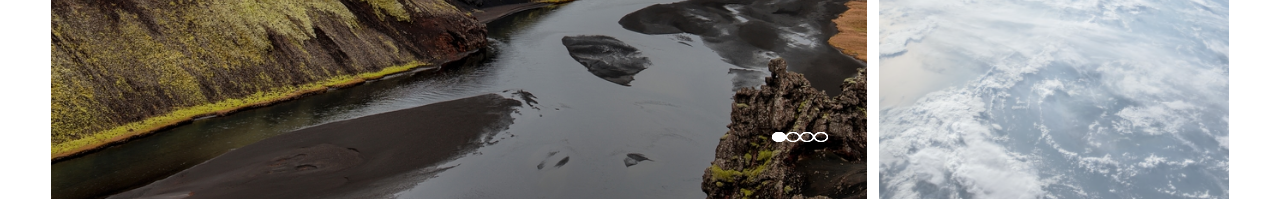
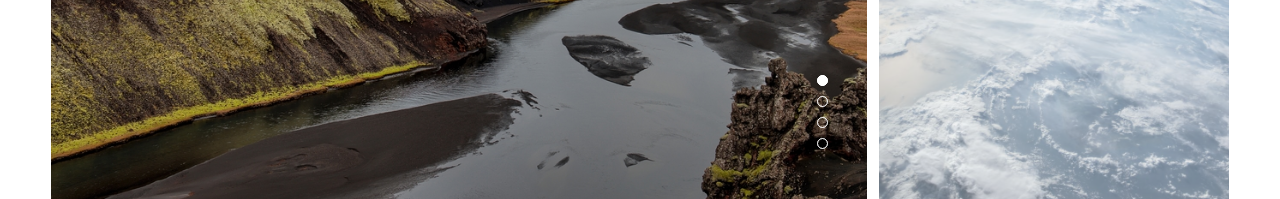
Before and after one commit to vigorakbar/the-siren, a React (Create React App) app: page / in a window 1280 px wide. Shown: the part 650-849 px from the top of the page. Built offline with nearby package versions, Linux system fonts and the light colour scheme.

Commit message:
update Dot using svg

```diff
--- a/src/components/Carousel/Dot.js
+++ b/src/components/Carousel/Dot.js
@@ -1,27 +1,39 @@
 import React from 'react';
 import cx from 'classnames';
 import { withStyles } from '@material-ui/core';
+import { ReactComponent as Oval } from 'assets/svg/oval.svg';
 
 const styles = () => ({
   root: {
-    backgroundColor: 'transparent',
-    height: '10px',
-    width: '10px',
-    borderRadius: '50%',
+    height: '11px',
+    width: '11px',
     cursor: 'pointer',
-    outline: 'none',
+    // '-webkit-tap-highlight-color': 'rgba(0, 0, 0, 0)'
   },
+  oval: {
+    '& path': {
+      fill: 'rgba(255,255,255,0)',
+      transition: 'fill 500ms',
+    },
+  },
+  ovalActive: {
+    '& path': {
+      fill: 'rgba(255,255,255,1)',
+    },
+  }
 });
 
-const Dot = ({ className, classes, isActive, onClick, color = 'white' }) => (
-  <button
-    className={cx(className, classes.root, isActive && classes.filled)}
-    style={{
-      border: `1px solid ${color}`,
-      backgroundColor: isActive ? color : 'transparent',
-    }}
-    onClick={onClick}
-  />
+const Dot = ({
+  className,
+  ovalClasses,
+  classes,
+  isActive,
+  onClick,
+  color = '#FFFFFF',
+}) => (
+  <div className={cx(className, classes.root)} onClick={onClick} role="button">
+    <Oval className={cx(classes.oval, isActive && classes.ovalActive)} stroke={color} />
+  </div>
 );
 
 export default withStyles(styles)(Dot);
```
